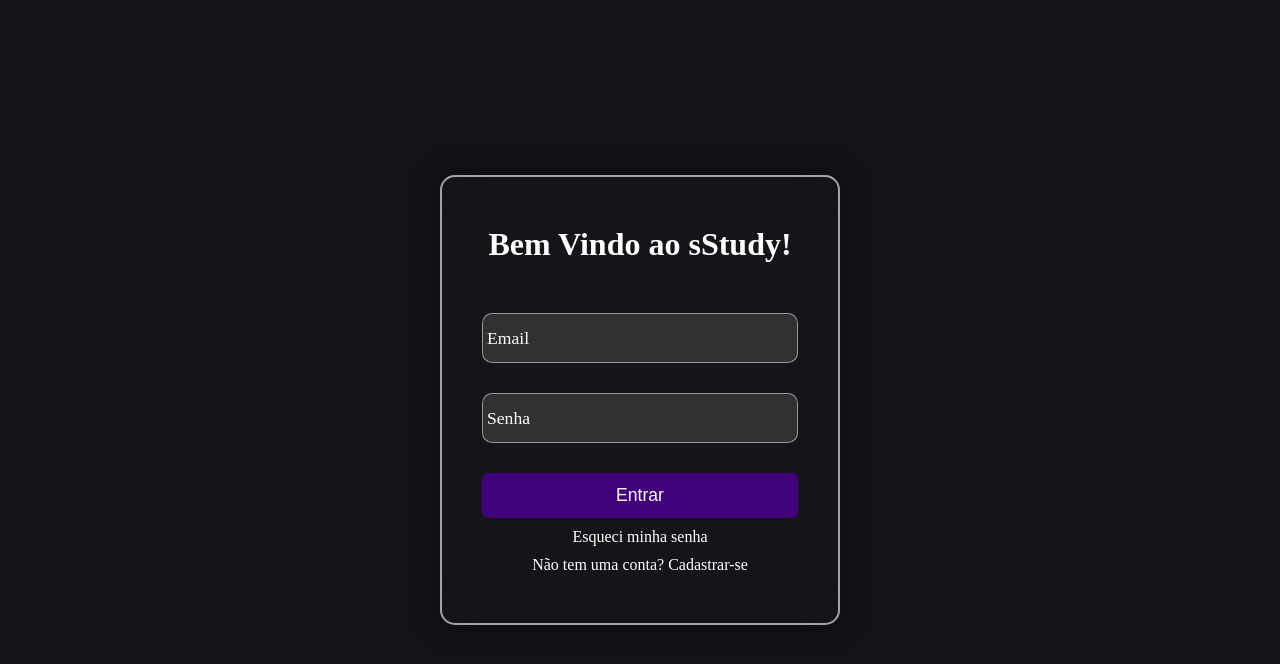
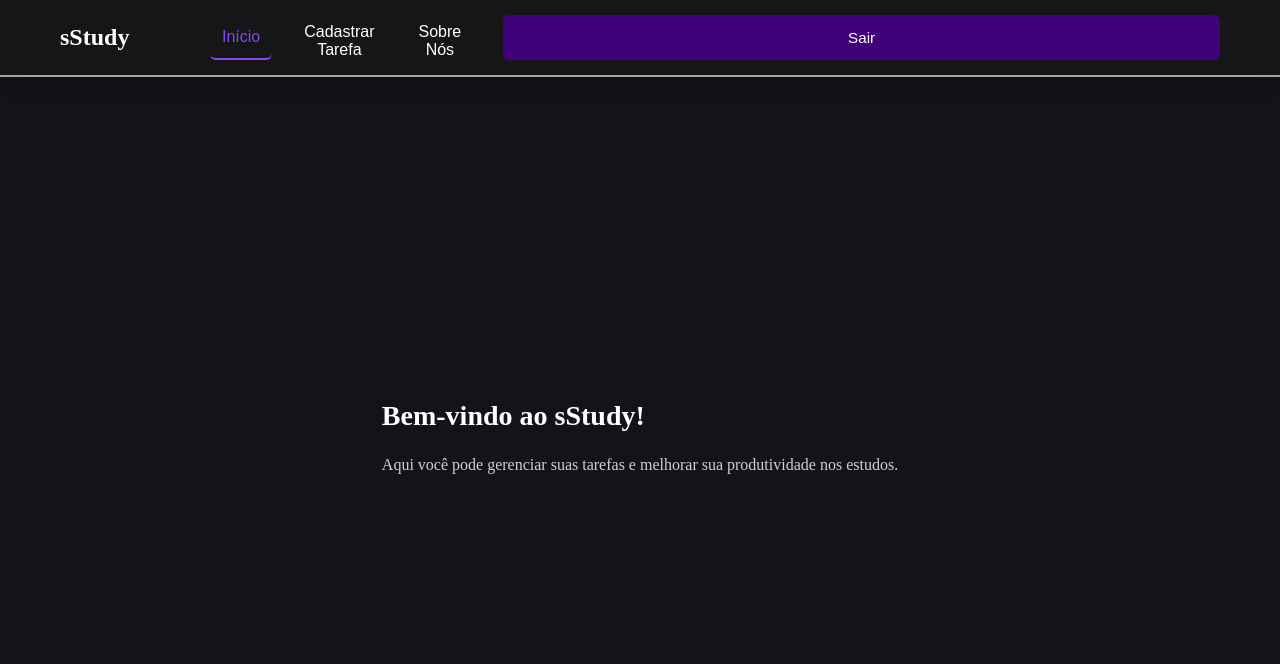
Before and after one commit to cristeer/login-page-ath, a Vue app: page /dashboard in a window 1280 px wide. Shown: the top 664 px of the page. Built offline with nearby package versions, Linux system fonts and the light colour scheme; sample sign-in values are in the browser's storage.

Commit message:
feat: homepage

```diff
--- a/frontend/src/App.vue
+++ b/frontend/src/App.vue
@@ -1,10 +1,9 @@
 <script setup>
-import Login from './components/Login.vue';
-
+// O RouterView renderiza o componente da rota atual
+// Ou Login ou Dashboard, dependendo da URL
 </script>
 
 <template>
-
-  <Login />
-
+  <!-- O router mostra aqui qual componente renderizar -->
+  <router-view />
 </template>
--- /dev/null
+++ b/frontend/src/components/Dashboard.vue
@@ -0,0 +1,226 @@
+<script setup>
+import { ref, onMounted } from 'vue'
+import { useRouter } from 'vue-router'
+
+const router = useRouter()
+const currentPage = ref('inicio')
+
+// Ao montar o componente, verifica se está logado
+onMounted(() => {
+  const token = localStorage.getItem('token')
+
+  // Se não tiver token, volta para login
+  if (!token) {
+    router.push('/')
+  }
+})
+
+// Função para fazer logout
+const logout = () => {
+  localStorage.removeItem('token')
+  router.push('/')
+}
+
+// Função para navegar entre páginas
+const navigateTo = (page) => {
+  currentPage.value = page
+}
+</script>
+
+<template>
+  <div class="dashboard-container">
+    <!-- HEADER com navegação -->
+    <header class="dashboard-header">
+      <div class="header-content">
+        <h1 class="logo">sStudy</h1>
+
+        <nav class="nav-menu">
+          <button
+            class="nav-link"
+            :class="{ active: currentPage === 'inicio' }"
+            @click="navigateTo('inicio')">
+            Início
+          </button>
+          <button
+            class="nav-link"
+            :class="{ active: currentPage === 'tarefa' }"
+            @click="navigateTo('tarefa')">
+            Cadastrar Tarefa
+          </button>
+          <button
+            class="nav-link"
+            :class="{ active: currentPage === 'sobre' }"
+            @click="navigateTo('sobre')">
+            Sobre Nós
+          </button>
+        </nav>
+
+        <button class="logout-btn" @click="logout">Sair</button>
+      </div>
+    </header>
+
+    <!-- MAIN: Conteúdo dinâmico baseado na navegação -->
+    <main class="dashboard-main">
+      <!-- Página: Início -->
+      <div v-if="currentPage === 'inicio'" class="page-content">
+        <h2>Bem-vindo ao sStudy!</h2>
+        <p>Aqui você pode gerenciar suas tarefas e melhorar sua produtividade nos estudos.</p>
+      </div>
+
+      <!-- Página: Cadastrar Tarefa -->
+      <div v-if="currentPage === 'tarefa'" class="page-content">
+        <h2>Cadastrar Nova Tarefa</h2>
+        <p>Esta seção será usada para criar e gerenciar suas tarefas.</p>
+      </div>
+
+      <!-- Página: Sobre Nós -->
+      <div v-if="currentPage === 'sobre'" class="page-content">
+        <h2>Sobre o sStudy</h2>
+        <p>O sStudy é uma plataforma desenvolvida para ajudar você a organizar e acompanhar suas atividades acadêmicas.</p>
+      </div>
+    </main>
+  </div>
+</template>
+
+<style scoped>
+/* Container principal */
+.dashboard-container {
+  min-height: 100vh;
+  background-color: #16121a;
+  display: flex;
+  flex-direction: column;
+}
+
+/* Header do dashboard */
+.dashboard-header {
+  background: oklch(20.463% 0.00002 271.152 / 0.8);
+  backdrop-filter: blur(10px);
+  border-bottom: 2px solid #fffefe9c;
+  padding: 15px 0;
+  box-shadow: 0 2px 20px rgba(0, 0, 0, 0.3);
+}
+
+.header-content {
+  max-width: 1200px;
+  margin: 0 auto;
+  padding: 0 20px;
+  display: flex;
+  justify-content: space-between;
+  align-items: center;
+  gap: 30px;
+}
+
+/* Logo */
+.logo {
+  font-size: 24px;
+  font-weight: bold;
+  color: #ffffff;
+  margin: 0;
+  min-width: 120px;
+}
+
+/* Menu de navegação */
+.nav-menu {
+  display: flex;
+  gap: 20px;
+  flex: 1;
+}
+
+.nav-link {
+  background: transparent;
+  color: #ffffff;
+  border: none;
+  font-size: 1rem;
+  font-weight: 500;
+  cursor: pointer;
+  padding: 8px 12px;
+  transition: all 0.3s ease;
+  border-bottom: 2px solid transparent;
+  position: relative;
+}
+
+.nav-link:hover {
+  color: rgb(137, 71, 241);
+}
+
+.nav-link.active {
+  color: rgb(137, 71, 241);
+  border-bottom-color: rgb(137, 71, 241);
+}
+
+/* Botão de logout */
+.logout-btn {
+  padding: 8px 20px;
+  background: #40017a;
+  color: white;
+  border: none;
+  border-radius: 6px;
+  font-size: 0.95rem;
+  font-weight: 500;
+  cursor: pointer;
+  transition: background 0.3s ease;
+  min-width: 70px;
+}
+
+.logout-btn:hover {
+  background: #28014d;
+}
+
+/* Conteúdo principal */
+.dashboard-main {
+  flex: 1;
+  padding: 40px 20px;
+  max-width: 1200px;
+  margin: 0 auto;
+  width: 100%;
+}
+
+/* Conteúdo da página */
+.page-content {
+  animation: fadeIn 0.3s ease;
+}
+
+.page-content h2 {
+  color: #ffffff;
+  font-size: 28px;
+  margin-bottom: 20px;
+}
+
+.page-content p {
+  color: rgba(255, 255, 255, 0.8);
+  font-size: 16px;
+  line-height: 1.6;
+}
+
+/* Animação de transição */
+@keyframes fadeIn {
+  from {
+    opacity: 0;
+  }
+  to {
+    opacity: 1;
+  }
+}
+
+/* Responsivo */
+@media (max-width: 768px) {
+  .header-content {
+    flex-wrap: wrap;
+    gap: 15px;
+  }
+
+  .nav-menu {
+    flex-basis: 100%;
+    gap: 10px;
+  }
+
+  .nav-link {
+    font-size: 0.9rem;
+    padding: 6px 8px;
+  }
+
+  .logo {
+    font-size: 20px;
+  }
+}
+</style>
--- a/frontend/src/components/Login.vue
+++ b/frontend/src/components/Login.vue
@@ -1,8 +1,11 @@
 <script setup>
     import { ref } from 'vue'
+    import { useRouter } from 'vue-router'  // ← Importa o router
 
     // Importa axios para fazer requisições HTTP ao backend
     import axios from 'axios';
+
+    const router = useRouter()  // ← Inicializa o router
 
     // Variavel reativa para controlar forms: true = login, false = register
     const isLogin = ref(true)
@@ -26,6 +29,9 @@
             alert(`Usuário ${email.value} logado com sucesso!`);
             localStorage.setItem('token', resposta.data.token);
             console.log("Token:", resposta.data.token);
+
+            // ← REDIRECIONA para o dashboard após login bem-sucedido
+            router.push('/dashboard');
         } catch (error) {
             console.error("Erro na requisição:", error);
             alert(error.response?.data?.message || "Falha ao realizar login.");
--- a/frontend/src/main.js
+++ b/frontend/src/main.js
@@ -2,7 +2,10 @@
 import { createApp } from 'vue'
 
 import App from './App.vue'
+import router from './router.js'  // Importa as rotas
 
 import './style.css';
 
-createApp(App).mount('#app')
+createApp(App)
+  .use(router)  // Ativa o router na aplicação
+  .mount('#app')
--- /dev/null
+++ b/frontend/src/router.js
@@ -0,0 +1,42 @@
+import { createRouter, createWebHistory } from 'vue-router'
+import Login from './components/Login.vue'
+import Dashboard from './components/Dashboard.vue'
+
+// Define todas as rotas da aplicação
+const routes = [
+  {
+    // Rota raiz (/) mostra o componente Login
+    path: '/',
+    component: Login,
+    meta: { requiresAuth: false }  // Não precisa estar logado
+  },
+  {
+    // Rota do dashboard (/dashboard) mostra o Dashboard após login
+    path: '/dashboard',
+    component: Dashboard,
+    meta: { requiresAuth: true }   // Precisa estar logado para acessar
+  }
+]
+
+// Cria o router
+const router = createRouter({
+  history: createWebHistory(),  // Usa History API (URLs limpas)
+  routes
+})
+
+// Proteção de rotas: valida se o usuário está logado
+router.beforeEach((to, from, next) => {
+  // Obtém o token do localStorage
+  const token = localStorage.getItem('token')
+
+  // Se a rota requer autenticação (requiresAuth: true)
+  if (to.meta.requiresAuth && !token) {
+    // Redireciona para login se não tiver token
+    next('/')
+  } else {
+    // Caso contrário, segue normalmente
+    next()
+  }
+})
+
+export default router
--- a/package.json
+++ b/package.json
@@ -10,7 +10,8 @@
   },
   "dependencies": {
     "axios": "^1.13.6",
-    "vue": "^3.5.29"
+    "vue": "^3.5.29",
+    "vue-router": "^5.0.4"
   },
   "devDependencies": {
     "@vitejs/plugin-vue": "^6.0.4",
```
Also changed, not shown: 2 other files (tests, documents, lock files or other folders).
